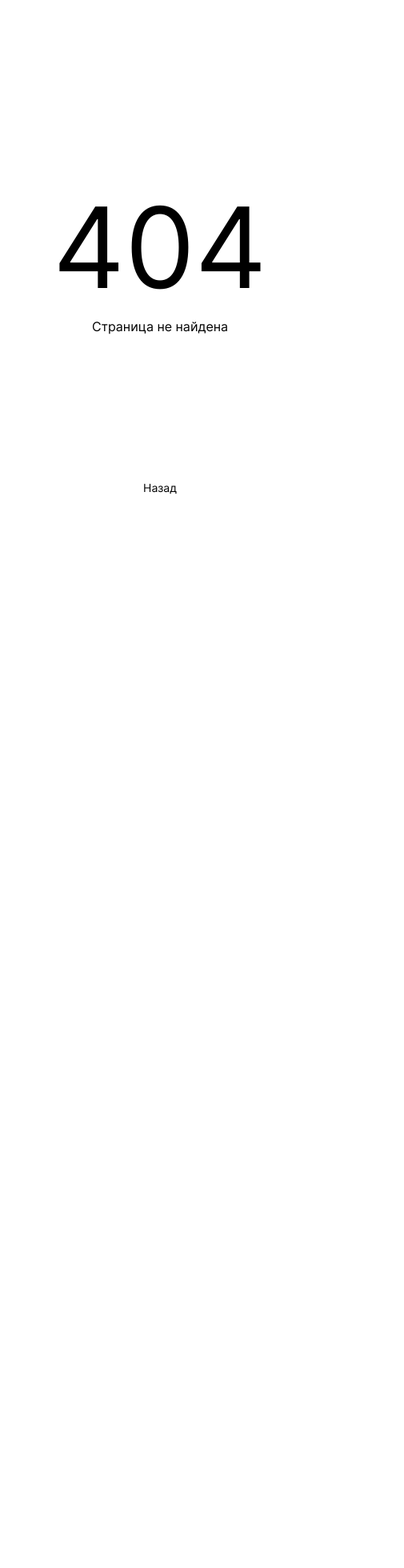
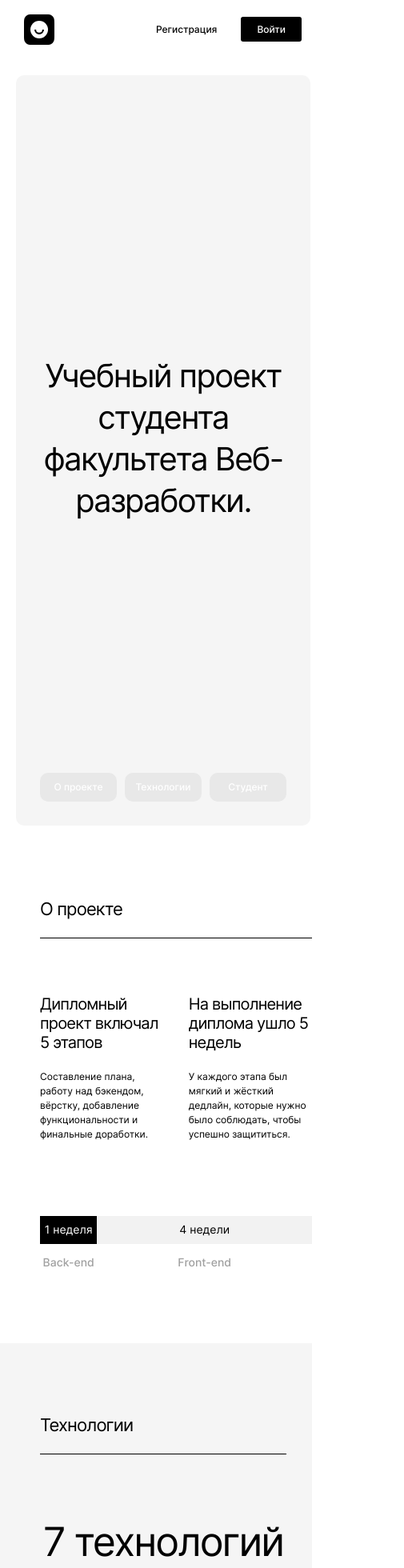
Before and after one commit to igorpodgorniy/movies-explorer-frontend, a React (Create React App) app: page / in a window 390 px wide. Before the commit this address had no page. Shown: the top 1960 px of the page at 80% size, 505 px wide, since content can reach past the window. Before the commit the page ends 844 px from the top, so only its background shows below. Built offline with nearby package versions, Linux system fonts and the light colour scheme.

Commit message:
Сделать планшетную вёрстку пиксель-пёрфект

```diff
--- a/src/components/App/App.js
+++ b/src/components/App/App.js
@@ -14,13 +14,13 @@ function App() {
     <>
       {/* <Login></Login> */}
       {/* <Register></Register> */}
-      {/* <Header></Header>
-      <Profile></Profile> */}
-      {/* <SearchForm></SearchForm>
-      <MoviesCardList></MoviesCardList> */}
-      {/* <Main></Main> */}
-      {/* <Footer></Footer> */}
-      <NotFound></NotFound>
+      <Header></Header>
+      {/* <Profile></Profile> */}
+      {/* <SearchForm></SearchForm> */}
+      {/* <MoviesCardList></MoviesCardList> */}
+      <Main></Main>
+      <Footer></Footer>
+      {/* <NotFound></NotFound> */}
     </>
   );
 }
--- a/src/components/Footer/Footer.css
+++ b/src/components/Footer/Footer.css
@@ -55,3 +55,10 @@
   opacity: .7;
   transition: opacity .3s;
 }
+
+@media screen and (max-width: 768px) {
+  .footer {
+    margin-left: 30px;
+    margin-right: 14px;
+  }
+}
--- a/src/components/Header/Header.css
+++ b/src/components/Header/Header.css
@@ -139,3 +139,33 @@ html {
 .nav__link_active {
   font-weight: 500;
 }
+
+@media screen and (max-width: 768px) {
+  .header_type_all {
+    padding-right: 13px;
+    padding-left: 30px;
+  }
+
+  .header__button {
+    display: none;
+  }
+
+  .nav {
+    display: none;
+  }
+
+  .header__hamburger {
+    cursor: pointer;
+    margin-left: auto;
+    margin-right: 9px;
+    display: flex;
+    flex-direction: column;
+    gap: 7px;
+  }
+
+  .header__nav-bar {
+    width: 28px;
+    height: 3px;
+    background-color: #000000;
+  }
+}
--- a/src/components/Header/Header.js
+++ b/src/components/Header/Header.js
@@ -2,7 +2,7 @@ import './Header.css';
 
 function Header() {
   return (
-    <header className="header">
+    <header className="header header_type_all">
       <a href="#" className="header__logo"></a>
       <nav className="nav">
         <ul className="nav__list">
@@ -14,10 +14,15 @@ function Header() {
         <span className="header__button-icon"></span>
         Аккаунт
       </button>
-      {/* <ul className="header__user-nav">
+      {/* <div class="header__hamburger">
+        <div class="header__nav-bar header__nav-bar_position_top"></div>
+        <div class="header__nav-bar header__nav-bar_position_middle"></div>
+        <div class="header__nav-bar header__nav-bar_position_bottom"></div>
+      </div> */}
+      <ul className="header__user-nav">
         <li><a href="#" className="header__link">Регистрация</a></li>
         <li><a href="#" className="header__link header__link_dark">Войти</a></li>
-      </ul> */}
+      </ul>
     </header>
   )
 }
--- a/src/components/Main/Main.css
+++ b/src/components/Main/Main.css
@@ -337,3 +337,120 @@
   margin-top: 19px;
   margin-right: 6px;
 }
+
+@media screen and (max-width: 768px) {
+  .main {
+    margin-left: 0;
+    margin-right: 0px;
+  }
+
+  .first-screen {
+    margin-left: 20px;
+    margin-right: 2px;
+  }
+
+  .first-screen__title {
+    padding-top: 350px;
+    padding-bottom: 314px;
+    font-size: 40px;
+    line-height: 1.3;
+    max-width: 680px;
+  }
+
+  .about-project {
+    padding-top: 91px;
+    padding-bottom: 83px;
+    margin-left: 50px;
+    max-width: 668px;
+  }
+
+  .about-project__list {
+    gap: 35px;
+  }
+
+  .about-roject__title {
+    padding-bottom: 22px;
+  }
+
+  .about-project__text {
+    font-size: 12px;
+    line-height: 1.5;
+  }
+
+  .about-project__timeline {
+    padding-top: 77px;
+    grid-template-columns: 21% 79%;
+  }
+
+  .technologies {
+    padding-top: 89px;
+    padding-left: 50px;
+    padding-right: 32px;
+    padding-bottom: 90px;
+  }
+
+  .technologies__subtitle {
+    margin-top: 80px;
+    margin-bottom: 22px;
+  }
+
+  .technologies__text {
+    font-size: 12px;
+    line-height: 1.5;
+    padding-bottom: 82px;
+  }
+
+  .technologies__item {
+    width: 84px;
+    height: 57px;
+    font-size: 12px;
+    line-height: 1.25;
+  }
+
+  .about-student {
+    padding-top: 92px;
+    padding-left: 50px;
+    padding-right: 32px;
+    padding-bottom: 90px;
+  }
+
+  .about-student__info {
+    gap: 50px;
+    padding-bottom: 90px;
+  }
+
+  .about-student__name {
+    font-size: 40px;
+    line-height: 1;
+  }
+
+  .about-student__position {
+    font-size: 12px;
+    line-height: 1.5;
+    padding-top: 15px;
+  }
+
+  .about-student__text {
+    font-size: 12px;
+    line-height: 1.5;
+    padding-top: 20px;
+  }
+
+  .about-student__img {
+    width: 255px;
+    height: 307px;
+  }
+
+  .about-student__link {
+    margin-top: 88px;
+  }
+
+  .about-student__portfolio-link {
+    font-size: 28px;
+    line-height: 1.79;
+  }
+
+  .about-student__item {
+    padding-bottom: 18px;
+  }
+}
--- a/src/components/MoviesCardList/MoviesCardList.css
+++ b/src/components/MoviesCardList/MoviesCardList.css
@@ -22,8 +22,8 @@
 
 .film__img {
   border-radius: 10px 10px 0 0;
-  width: 270px;
-  height: 151px;
+  width: 100%;
+  height: auto;
 }
 
 .film__info {
@@ -121,3 +121,26 @@
 .more__button:active {
   box-shadow: 0px 1px 5px -2px rgba(0, 0, 0, 0.2);
 }
+
+@media screen and (max-width: 768px) {
+  .films {
+    padding-top: 70px;
+    padding-right: 0;
+    padding-bottom: 30px;
+    padding-left: 0;
+    margin-left: 30px;
+    grid-template-columns: 339px 339px;
+    row-gap: 36px;
+    column-gap: 30px;
+  }
+
+  .film {
+    max-width: 339px;
+    margin-right: 0;
+  }
+
+  .more {
+    display: block;
+    margin-left: 224px;
+  }
+}
--- a/src/components/MoviesCardList/MoviesCardList.js
+++ b/src/components/MoviesCardList/MoviesCardList.js
@@ -85,7 +85,7 @@ function MoviesCardList() {
             </div>
           </article>
         </li>
-        <li>
+        {/* <li>
           <article className="film">
             <img className="film__img" src={photo} alt="Кадр из фильма '33 слова о дизайне'" />
             <div className="film__info">
@@ -164,7 +164,7 @@ function MoviesCardList() {
               <button className="film__favorite film__favorite_active" type="button" aria-label="Сохранить фильм"></button>
             </div>
           </article>
-        </li>
+        </li> */}
       </ul>
       <section className="more">
         <button className="more__button" type="button" aria-label="Подгрузить ещё фильмы">Ещё</button>
--- a/src/components/Profile/Profile.css
+++ b/src/components/Profile/Profile.css
@@ -81,3 +81,17 @@
 .profile__button_color_red {
   color: #FF4062;
 }
+
+@media screen and (max-width: 768px) {
+  .profile {
+    padding-top: 220px;
+  }
+
+  .profile__title {
+    padding-bottom: 80px;
+  }
+
+  .profile__label {
+    margin-bottom: 209px;
+  }
+}
--- a/src/components/Register/Register.css
+++ b/src/components/Register/Register.css
@@ -136,3 +136,9 @@
   text-shadow: 0 1px 1px rgba(0, 0, 0, 0.2);
   transition: text-shadow .2s;
 }
+
+@media screen and (max-width: 768px) {
+  .header_type_sign {
+    padding-top: 232px;
+  }
+}
--- a/src/components/SearchForm/SearchForm.css
+++ b/src/components/SearchForm/SearchForm.css
@@ -140,3 +140,24 @@
   padding-left: 14px;
   padding-top: 1px;
 }
+
+@media screen and (max-width: 768px) {
+  .search-bar {
+    max-width: 708px;
+    padding-top: 80px;
+    padding-bottom: 109px;
+    margin-left: 30px;
+  }
+
+  .search-bar__input {
+    width: 350px;
+  }
+
+  .search-bar__container {
+    padding-right: 20px;
+  }
+
+  .search-bar__short-film {
+    padding-left: 20px;
+  }
+}
```
